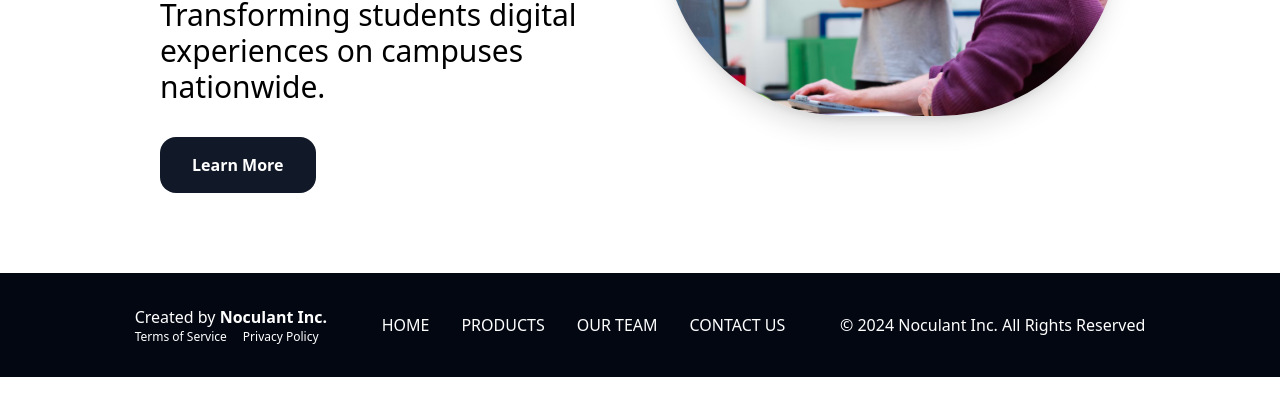
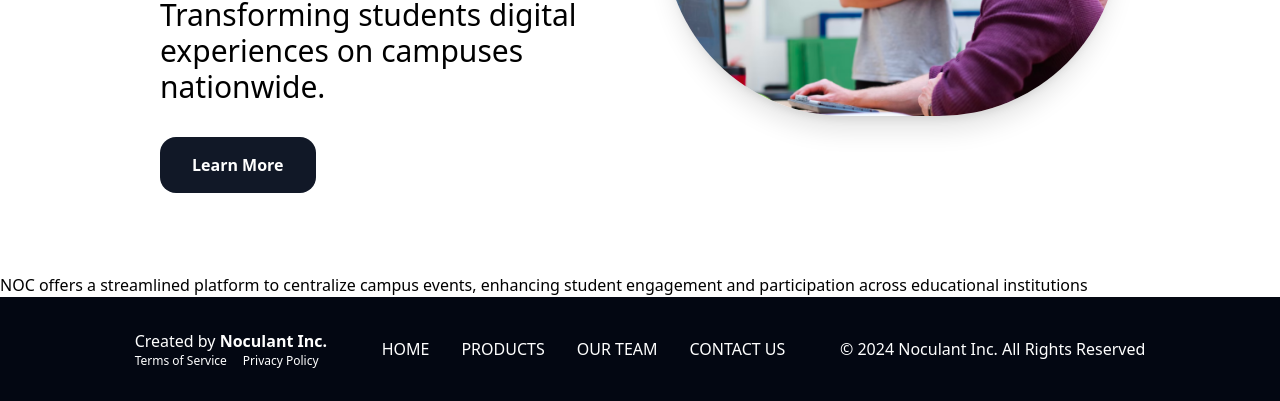
Before and after one commit to noculant/github.io, a website: page index.html in a window 1280 px wide. Shown: the part 555-956 px from the top of the page. Before the commit the page ends 932 px from the top, so only its background shows below. Drawn offline with Linux system fonts and the light colour scheme.

Commit message:
WhatWeDo
What does NOC do

```diff
--- a/index.html
+++ b/index.html
@@ -39,6 +39,7 @@
             </div>
         </section>
         <section id="WhatWeDo">
+            <h1>NOC offers a streamlined platform to centralize campus events, enhancing student engagement and participation across educational institutions</h1>
 
         </section>
         <section id="Products"></section>
```
